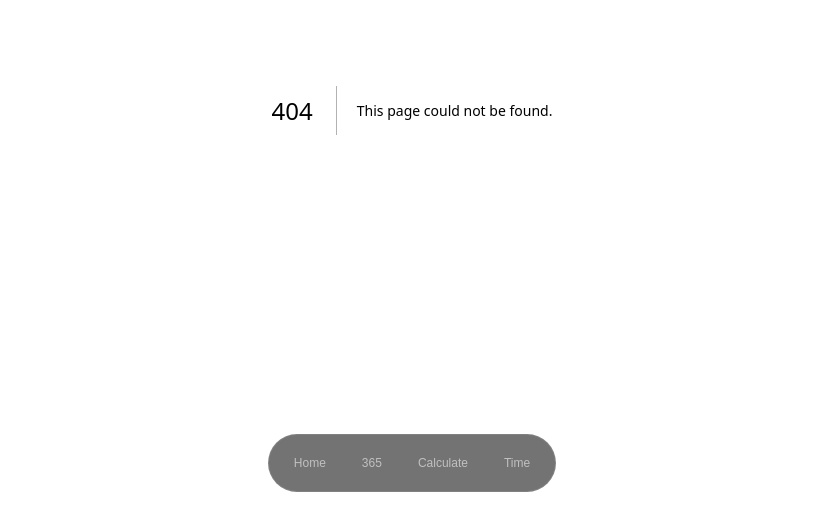
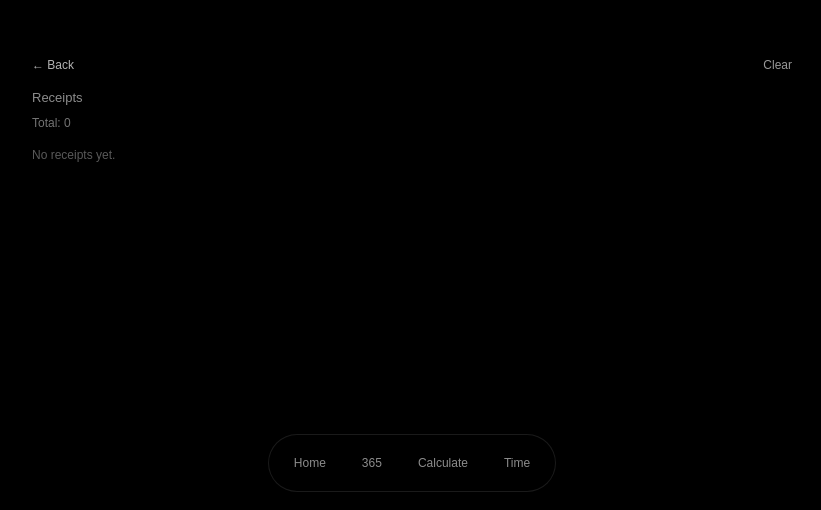
Before and after one commit to dptcoffee/Outflo, a Next.js app: page /365/receipts in a window 1280 px wide. Before the commit this address had no page. Shown: the part 290-800 px from the top of the page, without its empty margins (228-1049 px from the left). Built offline with nearby package versions, Linux system fonts and the light colour scheme.

Commit message:
Split /365 compression view from receipts ledger page

```diff
--- a/app/365/page.tsx
+++ b/app/365/page.tsx
@@ -1,5 +1,6 @@
 "use client";
 
+import Link from "next/link";
 import { useEffect, useMemo, useState } from "react";
 
 type Receipt = {
@@ -27,20 +28,8 @@ function formatMoney(n: number) {
   return `$${n.toFixed(2)}`;
 }
 
-function formatLocal(ts: number) {
-  const d = new Date(ts);
-  const yyyy = d.getFullYear();
-  const mm = String(d.getMonth() + 1).padStart(2, "0");
-  const dd = String(d.getDate()).padStart(2, "0");
-  const hh = String(d.getHours()).padStart(2, "0");
-  const mi = String(d.getMinutes()).padStart(2, "0");
-  return `${yyyy}-${mm}-${dd} ${hh}:${mi}`;
-}
-
 export default function Engine365() {
   const [receipts, setReceipts] = useState<Receipt[]>([]);
-
-  // inputs
   const [place, setPlace] = useState("");
   const [amount, setAmount] = useState("");
 
@@ -62,7 +51,7 @@ export default function Engine365() {
     try {
       localStorage.setItem(STORAGE_KEY, JSON.stringify(receipts));
     } catch {
-      // ignore quota / storage failures for v1
+      // ignore quota issues for v1
     }
   }, [receipts]);
 
@@ -70,7 +59,7 @@ export default function Engine365() {
 
   const { todaySpend, spend365 } = useMemo(() => {
     const today0 = startOfTodayLocal(nowTs);
-    const cutoff365 = nowTs - 365 * 24 * 60 * 60 * 1000;
+    const cutoff365 = nowTs - 365 * 24 * 60 * 60 * 1000; // 31,536,000 seconds in ms
 
     const today = receipts.filter((r) => r.ts >= today0 && r.ts <= nowTs);
     const rolling = receipts.filter((r) => r.ts >= cutoff365 && r.ts <= nowTs);
@@ -102,14 +91,6 @@ export default function Engine365() {
     setAmount("");
   }
 
-  function deleteReceipt(id: string) {
-    setReceipts((prev) => prev.filter((r) => r.id !== id));
-  }
-
-  function clearAll() {
-    setReceipts([]);
-  }
-
   return (
     <main
       style={{
@@ -125,7 +106,7 @@ export default function Engine365() {
         style={{
           width: "min(640px, 92vw)",
           display: "grid",
-          rowGap: "clamp(22px, 4vh, 44px)",
+          rowGap: "clamp(28px, 5vh, 56px)",
         }}
       >
         {/* BIG number */}
@@ -156,6 +137,19 @@ export default function Engine365() {
           </div>
         </div>
 
+        {/* Receipts count + link */}
+        <div style={{ display: "flex", justifyContent: "space-between", gap: 12, alignItems: "baseline" }}>
+          <div style={{ fontSize: 12, opacity: 0.55 }}>
+            Receipts:{" "}
+            <span style={{ opacity: 0.9, fontVariantNumeric: "tabular-nums" }}>
+              {receipts.length}
+            </span>
+          </div>
+          <Link href="/365/receipts" style={{ fontSize: 12, color: "white", opacity: 0.7, textDecoration: "none" }}>
+            View receipts
+          </Link>
+        </div>
+
         {/* Inputs */}
         <div style={{ display: "grid", rowGap: 14, marginTop: 6 }}>
           <input
@@ -176,58 +170,6 @@ export default function Engine365() {
           <button onClick={addReceipt} style={buttonStyle}>
             Add
           </button>
-
-          <div style={{ display: "flex", justifyContent: "space-between", gap: 12 }}>
-            <div style={{ fontSize: 12, opacity: 0.45 }}>
-              Receipts: {receipts.length}
-            </div>
-            <button onClick={clearAll} style={linkButtonStyle}>
-              Clear
-            </button>
-          </div>
-        </div>
-
-        {/* Receipts list (read what you entered) */}
-        <div style={{ display: "grid", gap: 10 }}>
-          <div style={{ fontSize: 12, opacity: 0.55 }}>Transactions</div>
-
-          {receipts.length === 0 ? (
-            <div style={{ fontSize: 12, opacity: 0.35 }}>No receipts yet.</div>
-          ) : (
-            <div style={{ display: "grid", gap: 8 }}>
-              {receipts.slice(0, 25).map((r) => (
-                <div
-                  key={r.id}
-                  style={{
-                    display: "flex",
-                    justifyContent: "space-between",
-                    gap: 12,
-                    padding: "10px 12px",
-                    borderRadius: 12,
-                    border: "1px solid rgba(255,255,255,0.08)",
-                    background: "rgba(255,255,255,0.03)",
-                    fontSize: 12,
-                  }}
-                >
-                  <div style={{ display: "grid", gap: 2 }}>
-                    <div style={{ opacity: 0.9 }}>{r.place}</div>
-                    <div style={{ opacity: 0.55, fontVariantNumeric: "tabular-nums" }}>
-                      {formatLocal(r.ts)}
-                    </div>
-                  </div>
-
-                  <div style={{ display: "grid", justifyItems: "end", gap: 6 }}>
-                    <div style={{ fontVariantNumeric: "tabular-nums" }}>
-                      {formatMoney(r.amount)}
-                    </div>
-                    <button onClick={() => deleteReceipt(r.id)} style={miniButtonStyle}>
-                      Delete
-                    </button>
-                  </div>
-                </div>
-              ))}
-            </div>
-          )}
         </div>
       </section>
     </main>
@@ -255,24 +197,3 @@ const buttonStyle: React.CSSProperties = {
   fontSize: 15,
   fontWeight: 600,
 };
-
-const linkButtonStyle: React.CSSProperties = {
-  background: "transparent",
-  border: "none",
-  color: "white",
-  opacity: 0.6,
-  fontSize: 12,
-  padding: 0,
-  cursor: "pointer",
-};
-
-const miniButtonStyle: React.CSSProperties = {
-  background: "transparent",
-  border: "1px solid rgba(255,255,255,0.14)",
-  color: "white",
-  opacity: 0.75,
-  fontSize: 11,
-  borderRadius: 10,
-  padding: "4px 8px",
-  cursor: "pointer",
-};
--- /dev/null
+++ b/app/365/receipts/page.tsx
@@ -0,0 +1,149 @@
+"use client";
+
+import Link from "next/link";
+import { useEffect, useState } from "react";
+
+type Receipt = {
+  id: string;
+  place: string;
+  amount: number;
+  ts: number; // epoch ms
+};
+
+const STORAGE_KEY = "outflo_receipts_v1";
+
+function formatMoney(n: number) {
+  return `$${n.toFixed(2)}`;
+}
+
+function formatLocal(ts: number) {
+  const d = new Date(ts);
+  const yyyy = d.getFullYear();
+  const mm = String(d.getMonth() + 1).padStart(2, "0");
+  const dd = String(d.getDate()).padStart(2, "0");
+  const hh = String(d.getHours()).padStart(2, "0");
+  const mi = String(d.getMinutes()).padStart(2, "0");
+  return `${yyyy}-${mm}-${dd} ${hh}:${mi}`;
+}
+
+export default function ReceiptsPage() {
+  const [receipts, setReceipts] = useState<Receipt[]>([]);
+
+  // load once
+  useEffect(() => {
+    try {
+      const raw = localStorage.getItem(STORAGE_KEY);
+      if (!raw) return;
+      const parsed = JSON.parse(raw);
+      if (!Array.isArray(parsed)) return;
+      setReceipts(parsed);
+    } catch {
+      // ignore
+    }
+  }, []);
+
+  // save on change
+  useEffect(() => {
+    try {
+      localStorage.setItem(STORAGE_KEY, JSON.stringify(receipts));
+    } catch {
+      // ignore
+    }
+  }, [receipts]);
+
+  function deleteReceipt(id: string) {
+    setReceipts((prev) => prev.filter((r) => r.id !== id));
+  }
+
+  function clearAll() {
+    setReceipts([]);
+  }
+
+  return (
+    <main
+      style={{
+        minHeight: "100vh",
+        backgroundColor: "black",
+        color: "white",
+        display: "grid",
+        placeItems: "center",
+        padding: "max(24px, 6vh) 24px",
+      }}
+    >
+      <section style={{ width: "min(760px, 94vw)", display: "grid", gap: 14 }}>
+        <div style={{ display: "flex", justifyContent: "space-between", alignItems: "baseline", gap: 12 }}>
+          <Link href="/365" style={{ color: "white", opacity: 0.7, textDecoration: "none", fontSize: 12 }}>
+            ← Back
+          </Link>
+          <button onClick={clearAll} style={linkButtonStyle}>
+            Clear
+          </button>
+        </div>
+
+        <div style={{ display: "grid", gap: 6 }}>
+          <div style={{ fontSize: 13, opacity: 0.55 }}>Receipts</div>
+          <div style={{ fontSize: 12, opacity: 0.45 }}>Total: {receipts.length}</div>
+        </div>
+
+        {receipts.length === 0 ? (
+          <div style={{ fontSize: 12, opacity: 0.35 }}>No receipts yet.</div>
+        ) : (
+          <div style={{ display: "grid", gap: 8 }}>
+            {receipts.slice(0, 200).map((r) => (
+              <div
+                key={r.id}
+                style={{
+                  display: "flex",
+                  justifyContent: "space-between",
+                  gap: 12,
+                  padding: "10px 12px",
+                  borderRadius: 12,
+                  border: "1px solid rgba(255,255,255,0.08)",
+                  background: "rgba(255,255,255,0.03)",
+                  fontSize: 12,
+                }}
+              >
+                <div style={{ display: "grid", gap: 2 }}>
+                  <div style={{ opacity: 0.9 }}>{r.place}</div>
+                  <div style={{ opacity: 0.55, fontVariantNumeric: "tabular-nums" }}>
+                    {formatLocal(r.ts)}
+                  </div>
+                </div>
+
+                <div style={{ display: "grid", justifyItems: "end", gap: 6 }}>
+                  <div style={{ fontVariantNumeric: "tabular-nums" }}>
+                    {formatMoney(r.amount)}
+                  </div>
+                  <button onClick={() => deleteReceipt(r.id)} style={miniButtonStyle}>
+                    Delete
+                  </button>
+                </div>
+              </div>
+            ))}
+          </div>
+        )}
+      </section>
+    </main>
+  );
+}
+
+const linkButtonStyle: React.CSSProperties = {
+  background: "transparent",
+  border: "none",
+  color: "white",
+  opacity: 0.6,
+  fontSize: 12,
+  padding: 0,
+  cursor: "pointer",
+};
+
+const miniButtonStyle: React.CSSProperties = {
+  background: "transparent",
+  border: "1px solid rgba(255,255,255,0.14)",
+  color: "white",
+  opacity: 0.75,
+  fontSize: 11,
+  borderRadius: 10,
+  padding: "4px 8px",
+  cursor: "pointer",
+};
```
